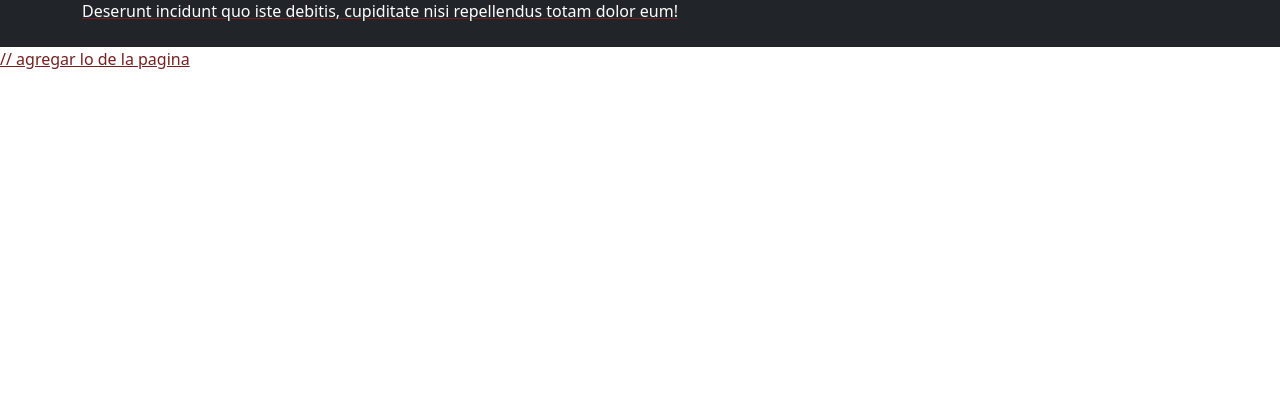
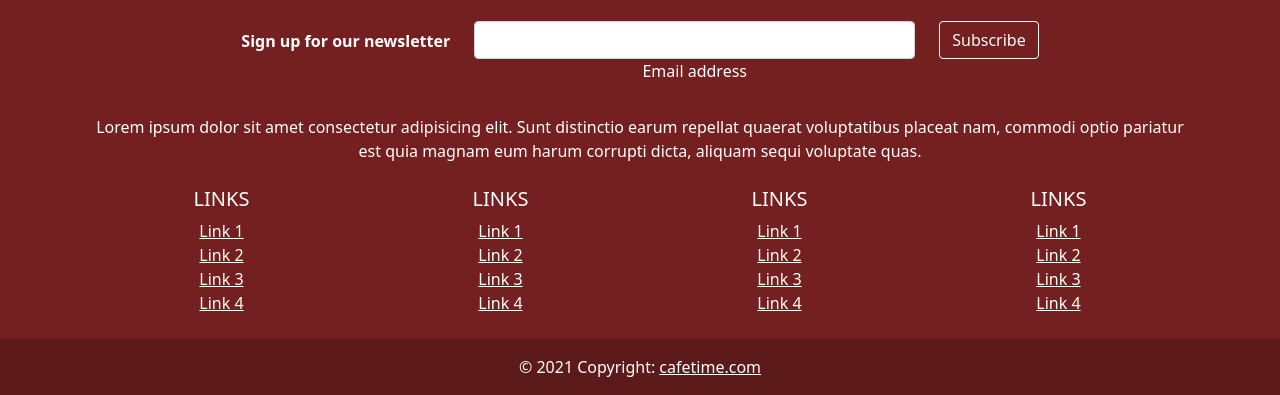
Before and after one commit to xzhexo/cafeteria_sass, a website: page index.html in a window 1280 px wide. Shown: the part 2541-2936 px from the top of the page. Before the commit the page ends 2612 px from the top, so only its background shows below. Drawn offline with Linux system fonts and the light colour scheme.

Commit message:
footer + font awesome

```diff
--- a/index.html
+++ b/index.html
@@ -8,6 +8,7 @@
   <link rel="preconnect" href="https://fonts.gstatic.com" crossorigin>
   <link href="https://fonts.googleapis.com/css2?family=Pacifico&family=Roboto:wght@400;700;900&display=swap" rel="stylesheet">
   <link rel="stylesheet" href="build/css/styles.css">
+  <script src="https://kit.fontawesome.com/f6b5f5e3f8.js" crossorigin="anonymous"></script>
   <title>CafeTime</title>
 </head>
 <body>
@@ -169,14 +170,192 @@
   </main>
 
   <!-- footer -->
-  <footer class="bg-dark mt-5 pt-5 pb-2 text-white">
-    <div class="container">
-      <p>Lorem ipsum dolor, sit amet consectetur adipisicing elit. Veritatis mollitia corrupti et repellat aliquid consequatur soluta, inventore aspernatur hic. Deserunt incidunt quo iste debitis, cupiditate nisi repellendus totam dolor eum!</p>
-    </div>
+<footer class="bg-primary text-center text-white">
+  <!-- Grid container -->
+  <div class="container p-4">
+    <!-- Section: Social media -->
+    <section class="mb-4">
+      <!-- Facebook -->
+      <a class="btn btn-outline-light btn-floating m-1 rounded-circle" href="#!" role="button"
+        ><i class="fab fa-facebook-f"></i
+      ></a>
 
-  </footer>
+      <!-- Twitter -->
+      <a class="btn btn-outline-light btn-floating m-1 rounded-circle" href="#!" role="button"
+        ><i class="fab fa-twitter"></i
+      ></a>
 
-  // agregar lo de la pagina
+      <!-- Google -->
+      <a class="btn btn-outline-light btn-floating m-1 rounded-circle" href="#!" role="button"
+        ><i class="fab fa-google"></i
+      ></a>
+
+      <!-- Instagram -->
+      <a class="btn btn-outline-light btn-floating m-1 rounded-circle" href="#!" role="button"
+        ><i class="fab fa-instagram"></i
+      ></a>
+
+      <!-- Linkedin -->
+      <a class="btn btn-outline-light btn-floating m-1 rounded-circle" href="#!" role="button"
+        ><i class="fab fa-linkedin-in"></i
+      ></a>
+
+      <!-- Github -->
+      <a class="btn btn-outline-light btn-floating m-1 rounded-circle" href="#!" role="button"
+        ><i class="fab fa-github"></i
+      ></a>
+    </section>
+    <!-- Section: Social media -->
+
+    <!-- Section: Form -->
+    <section class="">
+      <form action="">
+        <!--Grid row-->
+        <div class="row d-flex justify-content-center">
+          <!--Grid column-->
+          <div class="col-auto">
+            <p class="pt-2">
+              <strong>Sign up for our newsletter</strong>
+            </p>
+          </div>
+          <!--Grid column-->
+
+          <!--Grid column-->
+          <div class="col-md-5 col-12">
+            <!-- Email input -->
+            <div class="form-outline form-white mb-4">
+              <input type="email" id="form5Example21" class="form-control" />
+              <label class="form-label" for="form5Example21">Email address</label>
+            </div>
+          </div>
+          <!--Grid column-->
+
+          <!--Grid column-->
+          <div class="col-auto">
+            <!-- Submit button -->
+            <button type="submit" class="btn btn-outline-light mb-4">
+              Subscribe
+            </button>
+          </div>
+          <!--Grid column-->
+        </div>
+        <!--Grid row-->
+      </form>
+    </section>
+    <!-- Section: Form -->
+
+    <!-- Section: Text -->
+    <section class="mb-4">
+      <p>
+        Lorem ipsum dolor sit amet consectetur adipisicing elit. Sunt distinctio earum
+        repellat quaerat voluptatibus placeat nam, commodi optio pariatur est quia magnam
+        eum harum corrupti dicta, aliquam sequi voluptate quas.
+      </p>
+    </section>
+    <!-- Section: Text -->
+
+    <!-- Section: Links -->
+    <section class="">
+      <!--Grid row-->
+      <div class="row">
+        <!--Grid column-->
+        <div class="col-lg-3 col-md-6 mb-4 mb-md-0">
+          <h5 class="text-uppercase">Links</h5>
+
+          <ul class="list-unstyled mb-0">
+            <li>
+              <a href="#!" class="text-white">Link 1</a>
+            </li>
+            <li>
+              <a href="#!" class="text-white">Link 2</a>
+            </li>
+            <li>
+              <a href="#!" class="text-white">Link 3</a>
+            </li>
+            <li>
+              <a href="#!" class="text-white">Link 4</a>
+            </li>
+          </ul>
+        </div>
+        <!--Grid column-->
+
+        <!--Grid column-->
+        <div class="col-lg-3 col-md-6 mb-4 mb-md-0">
+          <h5 class="text-uppercase">Links</h5>
+
+          <ul class="list-unstyled mb-0">
+            <li>
+              <a href="#!" class="text-white">Link 1</a>
+            </li>
+            <li>
+              <a href="#!" class="text-white">Link 2</a>
+            </li>
+            <li>
+              <a href="#!" class="text-white">Link 3</a>
+            </li>
+            <li>
+              <a href="#!" class="text-white">Link 4</a>
+            </li>
+          </ul>
+        </div>
+        <!--Grid column-->
+
+        <!--Grid column-->
+        <div class="col-lg-3 col-md-6 mb-4 mb-md-0">
+          <h5 class="text-uppercase">Links</h5>
+
+          <ul class="list-unstyled mb-0">
+            <li>
+              <a href="#!" class="text-white">Link 1</a>
+            </li>
+            <li>
+              <a href="#!" class="text-white">Link 2</a>
+            </li>
+            <li>
+              <a href="#!" class="text-white">Link 3</a>
+            </li>
+            <li>
+              <a href="#!" class="text-white">Link 4</a>
+            </li>
+          </ul>
+        </div>
+        <!--Grid column-->
+
+        <!--Grid column-->
+        <div class="col-lg-3 col-md-6 mb-4 mb-md-0">
+          <h5 class="text-uppercase">Links</h5>
+
+          <ul class="list-unstyled mb-0">
+            <li>
+              <a href="#!" class="text-white">Link 1</a>
+            </li>
+            <li>
+              <a href="#!" class="text-white">Link 2</a>
+            </li>
+            <li>
+              <a href="#!" class="text-white">Link 3</a>
+            </li>
+            <li>
+              <a href="#!" class="text-white">Link 4</a>
+            </li>
+          </ul>
+        </div>
+        <!--Grid column-->
+      </div>
+      <!--Grid row-->
+    </section>
+    <!-- Section: Links -->
+  </div>
+  <!-- Grid container -->
+
+  <!-- Copyright -->
+  <div class="text-center p-3" style="background-color: rgba(0, 0, 0, 0.2);">
+    © 2021 Copyright:
+    <a class="text-white" href="#">cafetime.com</a>
+  </div>
+  <!-- Copyright -->
+</footer>
+
   <!-- /footer -->
 </body>
 </html>
```
